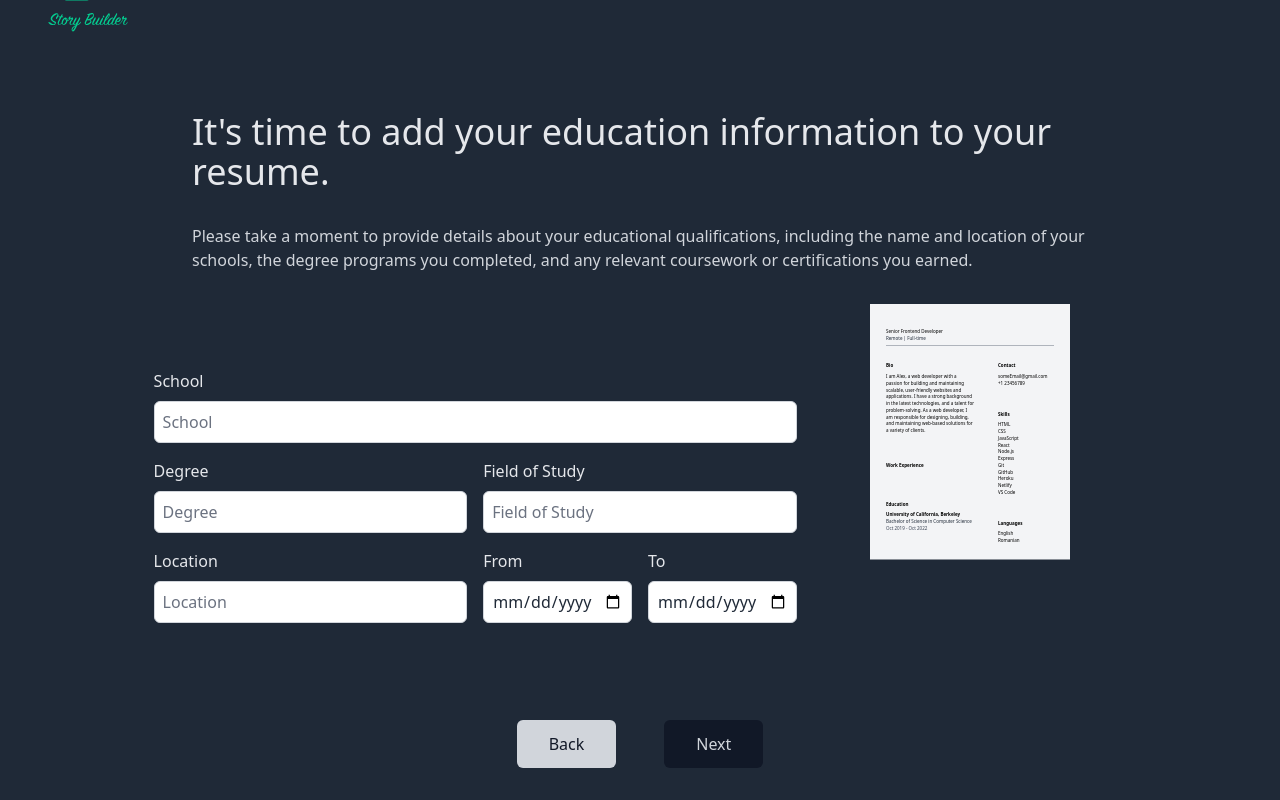
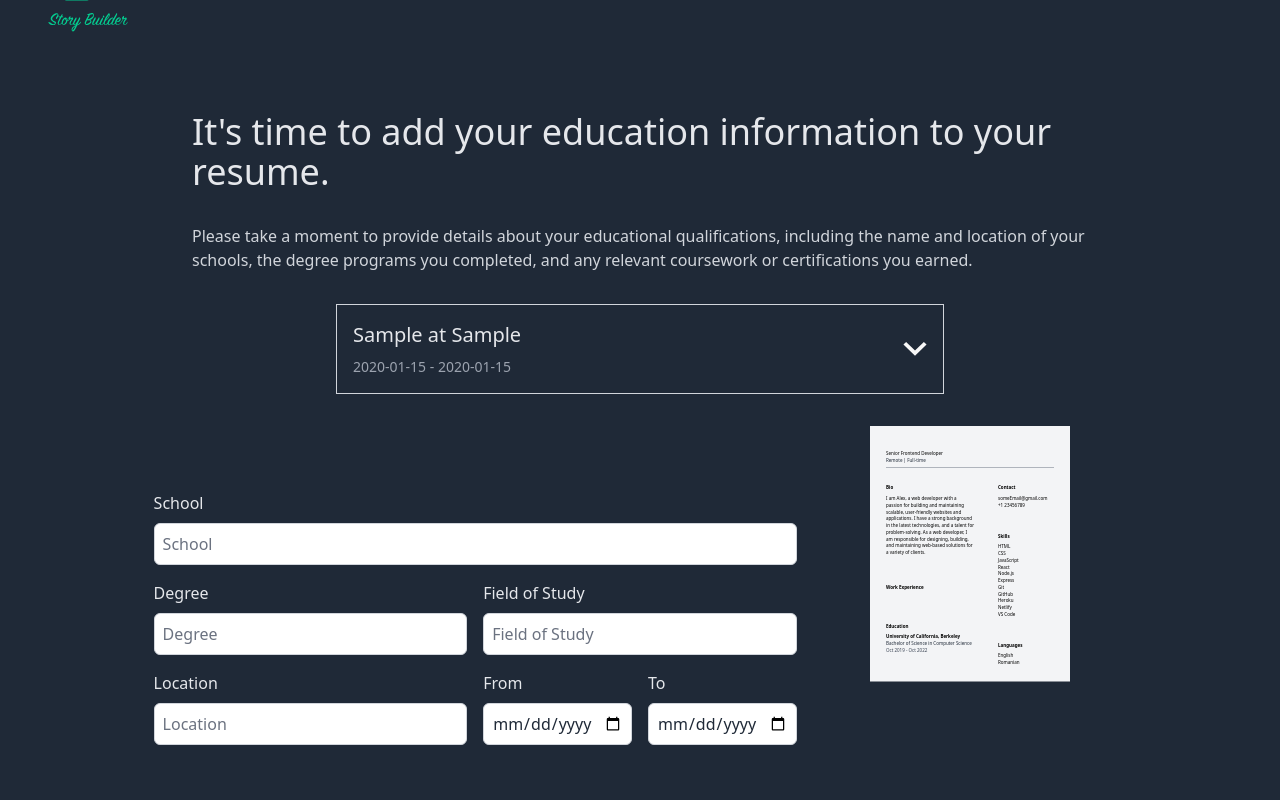
Before and after one commit to andyluak/cv-builder, a Next.js app: page /resume-builder/education in a window 1280 px wide. Both pictures are taken after typing "Sample", "Sample", "Sample", "Sample", "2020-01-15", "2020-01-15" into the empty fields and a click on the button "Save and Continue". Shown: the part 96-896 px from the top of the page. Built offline with nearby package versions, Linux system fonts and the light colour scheme.

Commit message:
Education preview

```diff
--- /dev/null
+++ b/src/components/Education.tsx
@@ -0,0 +1,29 @@
+import Image from "next/image";
+import React from "react";
+
+type Props = {
+  education: {
+    school: string;
+    degree: string;
+    from: string;
+    to: string;
+  };
+};
+
+export default function Education({ education }: Props) {
+  return (
+    <div className="grid w-full cursor-pointer select-none grid-cols-4 border border-gray-300 p-4 md:w-2/3 lg:w-1/2">
+      <div className="col-span-3 flex flex-col gap-2">
+        <h2 className="text-xl">
+          {education.degree} at {education.school}
+        </h2>
+        <p className="text-sm text-gray-400">
+          {education.from} - {education.to}
+        </p>
+      </div>
+      <div className="col-start-5 self-center">
+        <Image alt="" src={"/chevron-down.svg"} width="24" height="24" />
+      </div>
+    </div>
+  );
+}
--- a/src/pages/resume-builder/education.tsx
+++ b/src/pages/resume-builder/education.tsx
@@ -2,6 +2,7 @@ import Link from "next/link";
 import React, { useState } from "react";
 import { useResumeContext } from "src/context/ResumeContext";
 
+import EducationPreview from "src/components/Education";
 import EducationForm from "src/components/EducationForm";
 import NotionTemplate from "src/components/NotionTemplate";
 import MainLayout from "src/components/layout/Main";
@@ -56,6 +57,23 @@ export default function Education() {
           </p>
         </div>
       </div>
+      {educations.length > 0 && (
+        <>
+          {educations.map(
+            (
+              education: {
+                school: string;
+                degree: string;
+                from: string;
+                to: string;
+              },
+              index: React.Key | null | undefined
+            ) => (
+              <EducationPreview key={index} education={education} />
+            )
+          )}
+        </>
+      )}
       <div className="grid grid-cols-1 place-items-center gap-4 md:w-4/5 md:grid-cols-3">
         <EducationForm
           school={education.school}
```
